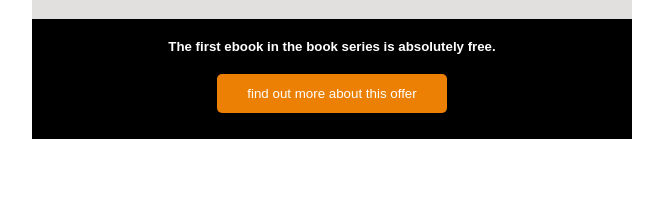
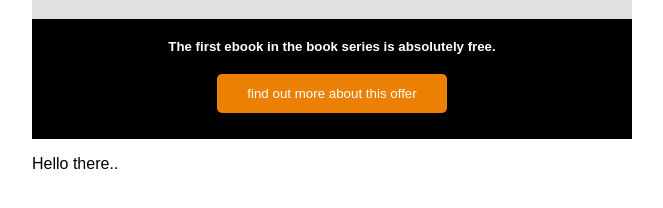
Before and after one commit to pranav-jayaprakash/html, a plain HTML site: page index.html in a window 1280 px wide. Shown: the part 490-698 px from the top of the page, without its empty margins (276-939 px from the left). Drawn offline with Linux system fonts and the light colour scheme.

Commit message:
para-mod

```diff
--- a/index.html
+++ b/index.html
@@ -36,6 +36,8 @@
             <button>find out more about this offer</button>
         </div>
 
+        <p>Hello there..</p>
+
     </div>
 
 </body>
```
